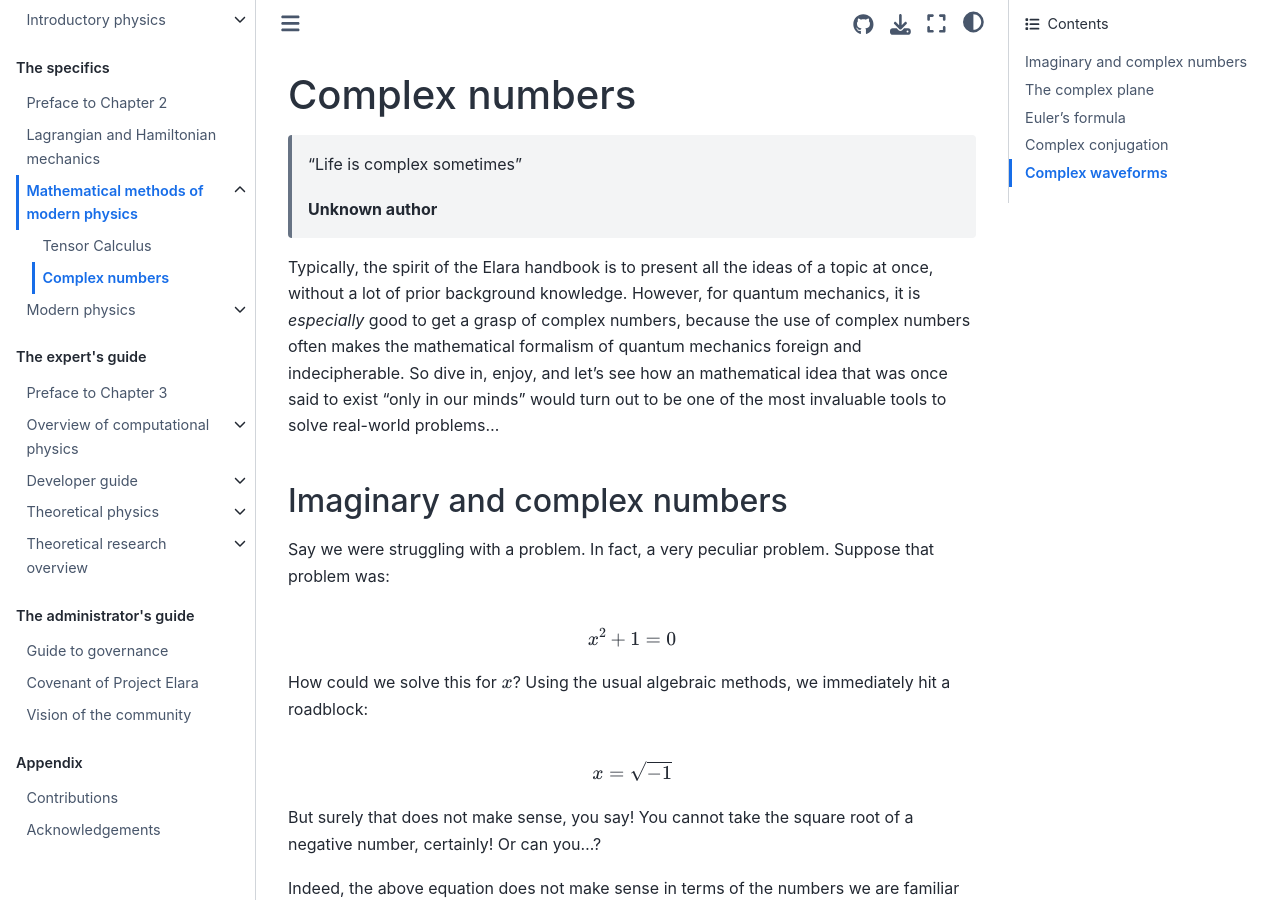
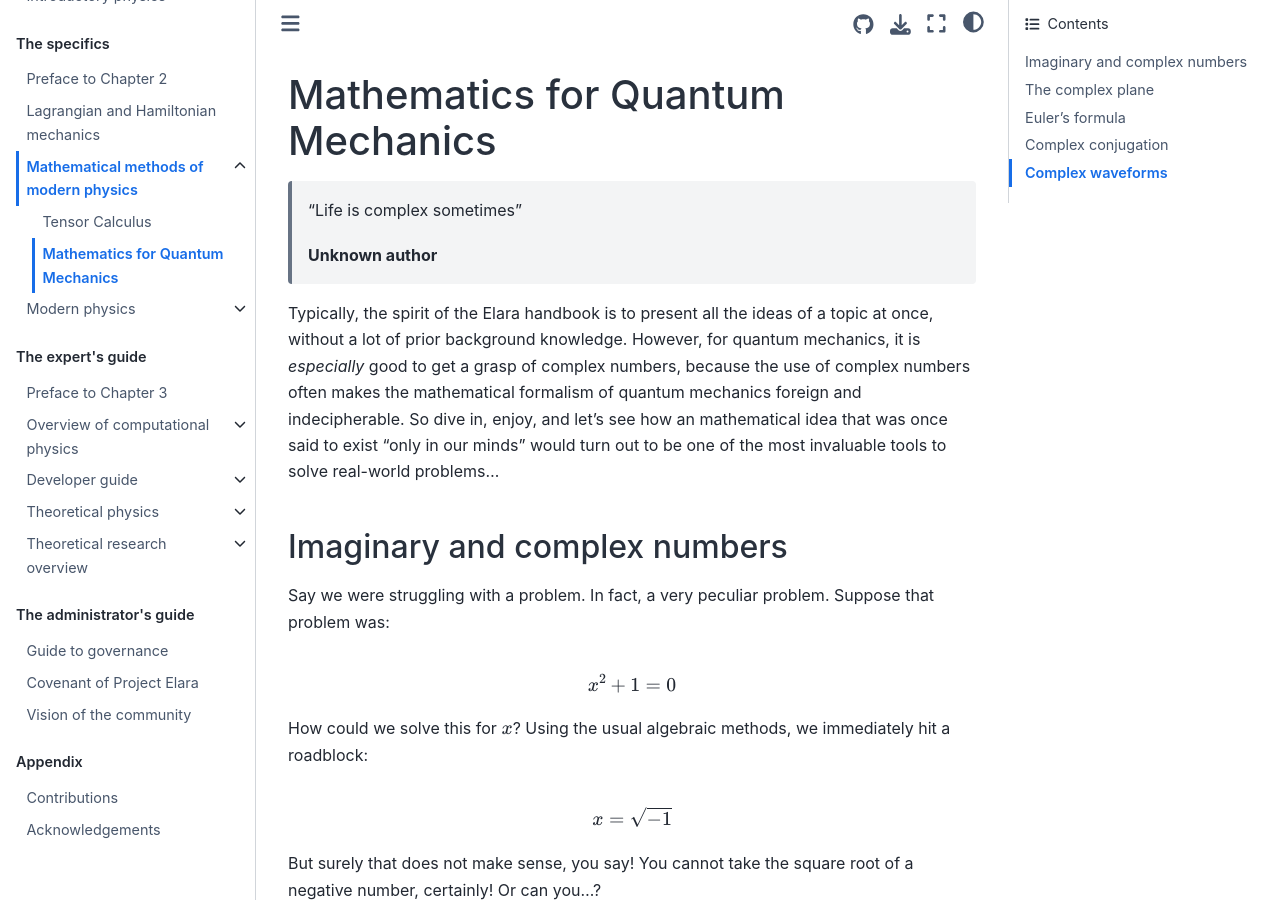
Before and after one commit to elaraproject/elara-handbook, a Jupyter Book: the page built from book/specifics/mathematical-physics/quantum-math-prep.md, in a window 1280 px wide and 900 px high. Built offline with Jupyter Book 1.0.4 settings and Sphinx 7.4.7 and the Sphinx Book theme 1.1.4, drawn with Linux system fonts in a browser that asks for light colours.

Commit message:
Change title of (previously) complex numbers -> quantum math prep

```diff
--- a/book/specifics/mathematical-physics/quantum-math-prep.md
+++ b/book/specifics/mathematical-physics/quantum-math-prep.md
@@ -11,7 +11,7 @@ kernelspec:
   name: python3
 ---
 
-# Complex numbers
+# Mathematics for Quantum Mechanics
 
 
 > "Life is complex sometimes"
```
